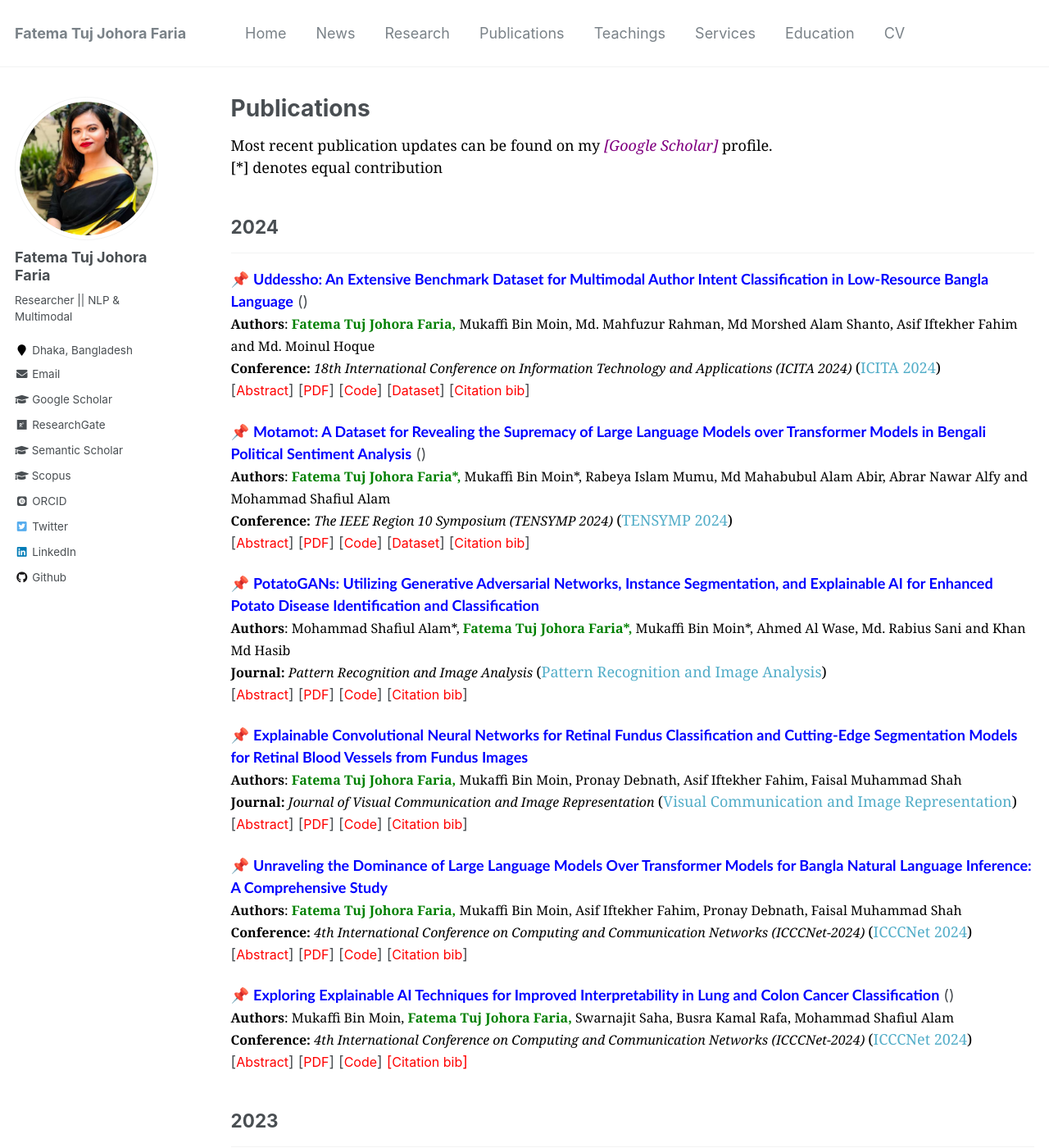
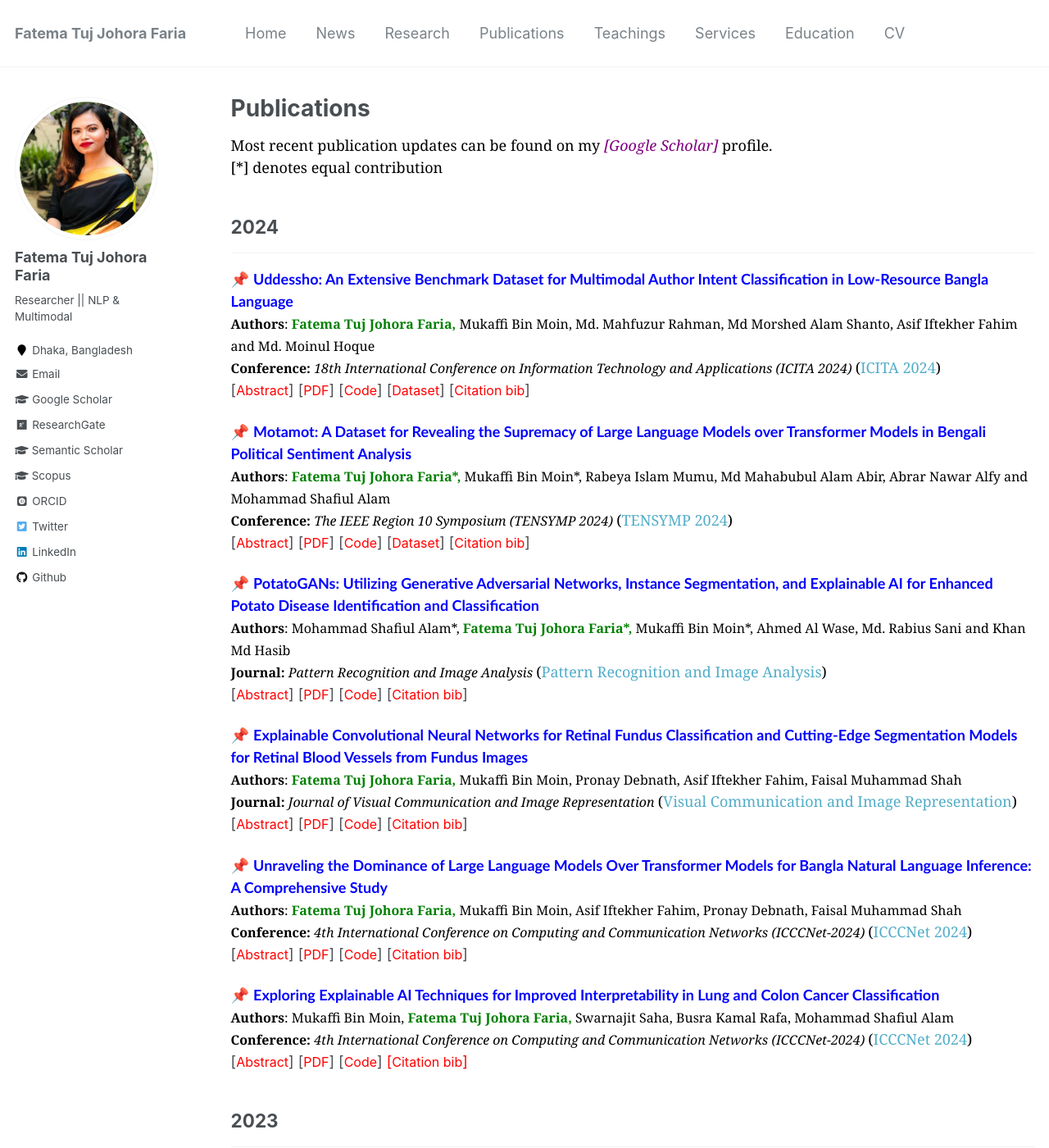
Before and after one commit to fatemafaria142/fatemafaria142.github.io, a Jekyll site: the page built from _pages/publications.md, in a window 1280 px wide and 1400 px high. Shown: the whole window at 82% size. Built offline with Jekyll 4.4.1, drawn with Linux system fonts in a browser that asks for light colours; some web fonts are replaced.

Commit message:
Update publications.md

```diff
--- a/_pages/publications.md
+++ b/_pages/publications.md
@@ -11,8 +11,8 @@
 ## 2024
 ---------
 
-<!-- Paper 05 -->
-📌 [<span style="color:blue;font-family:Trebuchet MS;">**Uddessho: An Extensive Benchmark Dataset for Multimodal Author Intent Classification in Low-Resource Bangla Language**</span>](https://arxiv.org/abs/2409.09504) (<span style="color:red"></span>)<br>
+<!-- Paper 06 -->
+📌 [<span style="color:blue;font-family:Trebuchet MS;">**Uddessho: An Extensive Benchmark Dataset for Multimodal Author Intent Classification in Low-Resource Bangla Language**</span>](https://arxiv.org/abs/2409.09504)<br>
 <span style="color:black;font-family:Georgia">
 	<font size="3"><strong>Authors</strong>: <strong style="color:green">Fatema Tuj Johora Faria,</strong> Mukaffi Bin Moin, Md. Mahfuzur Rahman, Md Morshed Alam Shanto, Asif Iftekher Fahim and Md. Moinul Hoque</font>
 </span>
@@ -21,7 +21,7 @@
 	<font size="3"><strong>Conference:</strong><em> 18th International Conference on Information Technology and Applications (ICITA 2024) </em></font> ([ICITA 2024](https://icita.world/?__im-rgVYHazg=104405410931315538#/))
 </span>
 <br>
-[<a style="color:red;" href="#" onclick="$('#Uddessho2024_abstract').toggle();return false;"><font size="3">Abstract</font></a>] [[<span style ="color:red"><font size="3">PDF</font></span>](https://arxiv.org/pdf/2407.19528)] [[<span style ="color:red"><font size="3">Code</font></span>](https://github.com/Mukaffi28/Bengali-Political-Sentiment-Analysis)] [[<span style ="color:red"><font size="3">Dataset</font></span>](https://data.mendeley.com/datasets/mzxmt8tfjs/1)] [<a style="color:red;" href="#" onclick="$('#Uddessho2024_bib').toggle();return false;"><font size="3">Citation bib</font></a>]
+[<a style="color:red;" href="#" onclick="$('#Uddessho2024_abstract').toggle();return false;"><font size="3">Abstract</font></a>] [[<span style ="color:red"><font size="3">PDF</font></span>](https://arxiv.org/pdf/2409.09504)] [[<span style ="color:red"><font size="3">Code</font></span>](https://github.com/fatemafaria142/Uddessho-An-Benchmark-Dataset-for-Multimodal-Author-Intent-Classification-in-Bangla-Language)] [[<span style ="color:red"><font size="3">Dataset</font></span>](https://data.mendeley.com/datasets/mzxmt8tfjs/1)] [<a style="color:red;" href="#" onclick="$('#Uddessho2024_bib').toggle();return false;"><font size="3">Citation bib</font></a>]
 
 <div id="Uddessho2024_bib" class="bib" style="display:none;">
 	<pre>
@@ -46,7 +46,7 @@
 </div>
 
 <!-- Paper 05 -->
-📌 [<span style="color:blue;font-family:Trebuchet MS;">**Motamot: A Dataset for Revealing the Supremacy of Large Language Models over Transformer Models in Bengali Political Sentiment Analysis**</span>](https://arxiv.org/abs/2407.19528) (<span style="color:red"></span>)<br>
+📌 [<span style="color:blue;font-family:Trebuchet MS;">**Motamot: A Dataset for Revealing the Supremacy of Large Language Models over Transformer Models in Bengali Political Sentiment Analysis**</span>](https://arxiv.org/abs/2407.19528)<br>
 <span style="color:black;font-family:Georgia">
 	<font size="3"><strong>Authors</strong>: <strong style="color:green">Fatema Tuj Johora Faria*,</strong> Mukaffi Bin Moin*, Rabeya Islam Mumu, Md Mahabubul Alam Abir, Abrar Nawar Alfy and Mohammad Shafiul Alam</font>
 </span>
@@ -186,7 +186,7 @@
 </div>
 
 <!-- Paper 01 -->
-📌 [<span style="color:blue;font-family:Trebuchet MS;">**Exploring Explainable AI Techniques for Improved Interpretability in Lung and Colon Cancer Classification**</span>](https://arxiv.org/abs/2405.04610) (<span style="color:red"></span>)<br>
+📌 [<span style="color:blue;font-family:Trebuchet MS;">**Exploring Explainable AI Techniques for Improved Interpretability in Lung and Colon Cancer Classification**</span>](https://arxiv.org/abs/2405.04610)<br>
 <span style="color:black;font-family:Georgia">
 	<font size="3"><strong>Authors</strong>: Mukaffi Bin Moin, <strong style="color:green">Fatema Tuj Johora Faria,</strong> Swarnajit Saha, Busra Kamal Rafa, Mohammad Shafiul Alam</font>
 </span>
```
